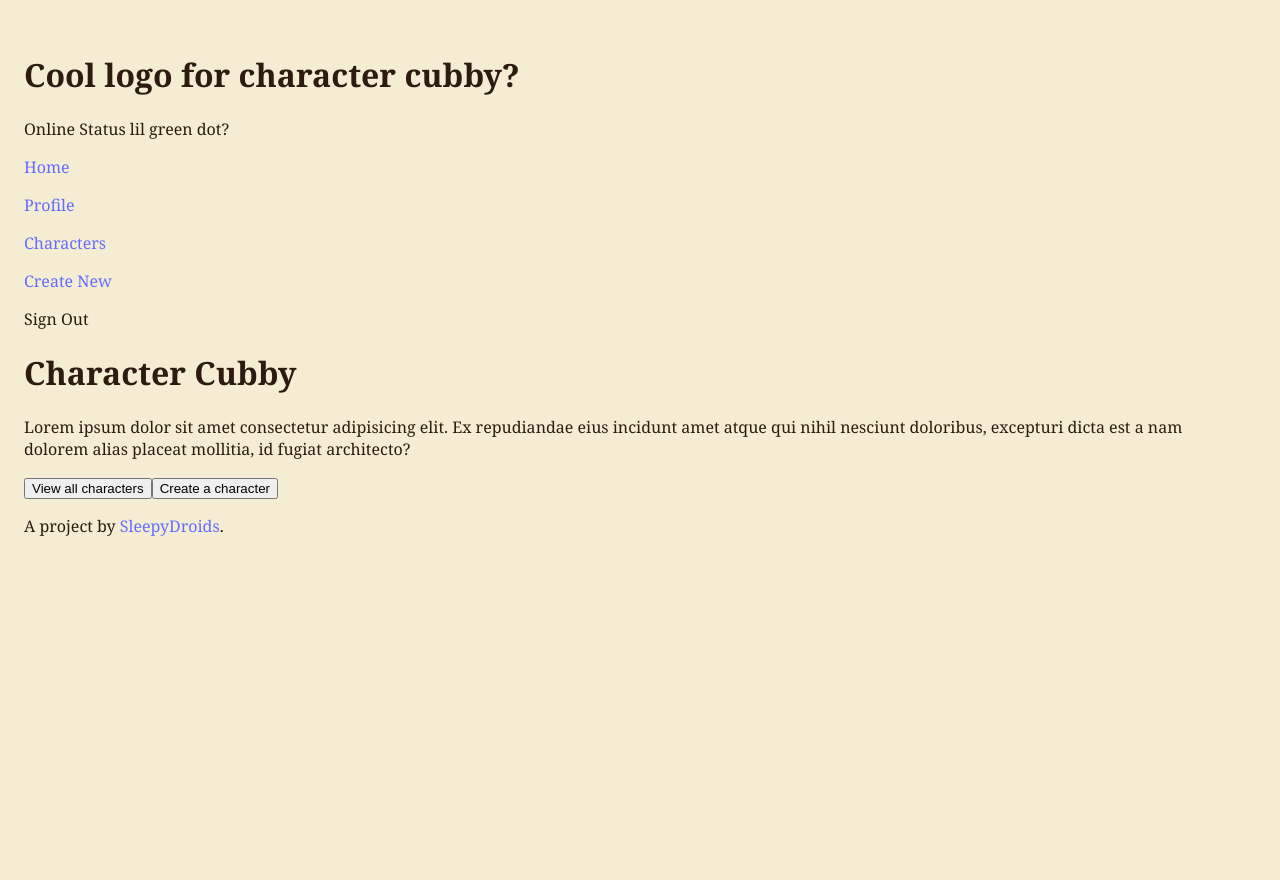
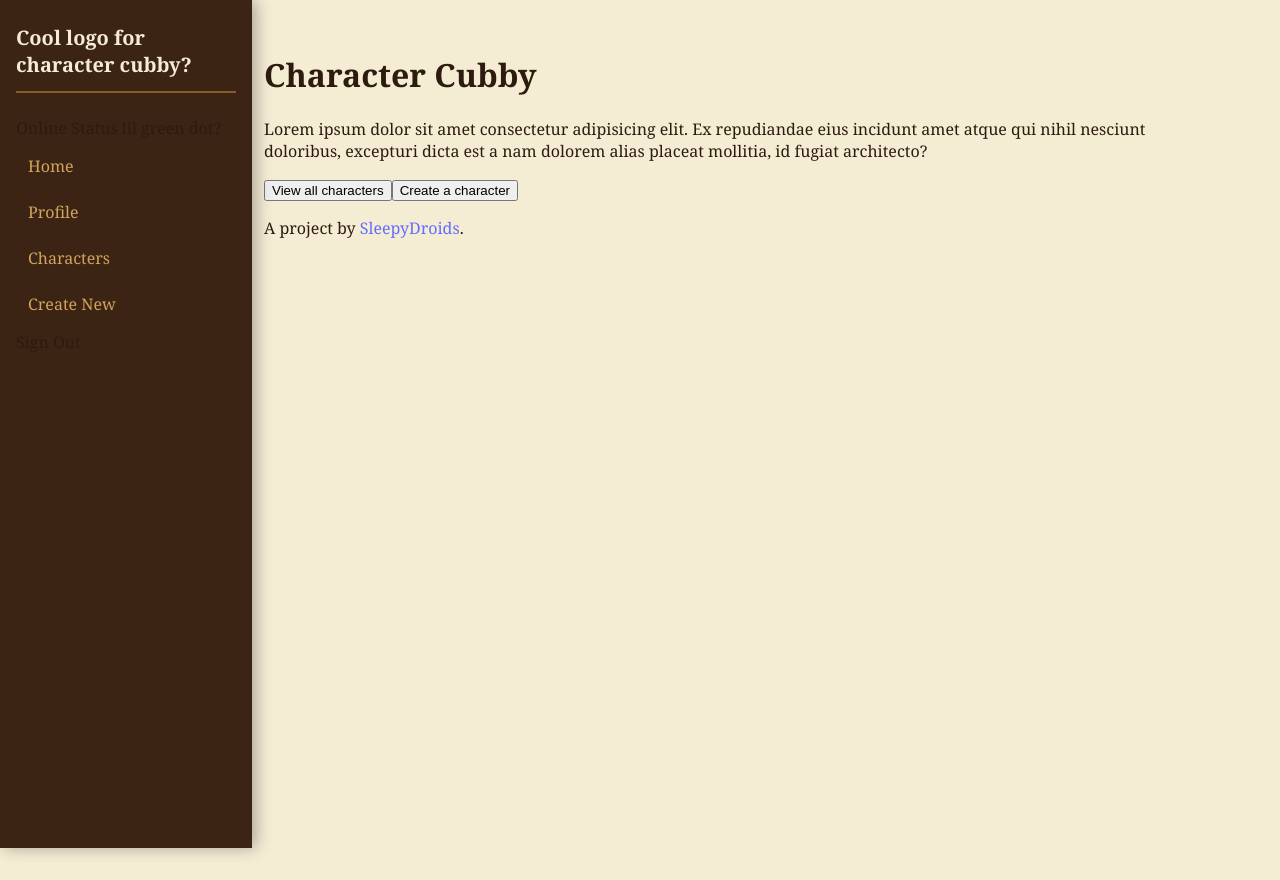
Before and after one commit to SleepyDroids/capstone_325, a React app in the folder frontend/: page / in a window 1280 px wide. Built offline with nearby package versions, Linux system fonts and the light colour scheme; no server answers; the HTML template or start-up script is replaced by a standard one.

Commit message:
adding some styling and decided to move navbar to the side of the page

```diff
--- a/frontend/src/components/CharacterCard.jsx
+++ b/frontend/src/components/CharacterCard.jsx
@@ -1,13 +1,12 @@
 import avatar6 from "../assets/avatars/6.png";
 import { Link } from "react-router";
 
-export default function CharacterCard({ data, addToFaves, fav }) {
+export default function CharacterCard({ data, addToFaves }) {
   // console.log(data.name, fav)
   return (
     <div className="character-card">
       <h2>{data.name}</h2>
       <img src={avatar6} alt={`Portrait image of ${data.name}`} />
-      <p>Is this a favorite? {data.isFavorite === true ? "Yes" : "No"}</p>
       <ul>
         <li>
           <span className="card-text">Class:</span> {data.charClass}
--- a/frontend/src/components/Header.jsx
+++ b/frontend/src/components/Header.jsx
@@ -3,7 +3,6 @@ import Navbar from "./Navbar";
 export default function Header() {
   return (
     <div id="header">
-      <h1>Cool logo for character cubby? </h1>
       <Navbar />
     </div>
   );
--- a/frontend/src/components/Navbar.jsx
+++ b/frontend/src/components/Navbar.jsx
@@ -1,10 +1,22 @@
-import { Link } from "react-router"
+import { Link } from "react-router";
 
 export default function Navbar() {
   return (
     <div className="nav-bar">
+      <h1>Cool logo for character cubby? </h1>
       <p>Online Status lil green dot?</p>
-      <p><Link to="/">Home</Link></p> <p><Link to="/profile">Profile</Link></p> <p><Link to="/characters">Characters</Link></p> <p><Link to="/characters/new">Create New</Link></p>
+      <p>
+        <Link to="/">Home</Link>
+      </p>{" "}
+      <p>
+        <Link to="/profile">Profile</Link>
+      </p>{" "}
+      <p>
+        <Link to="/characters">Characters</Link>
+      </p>{" "}
+      <p>
+        <Link to="/characters/new">Create New</Link>
+      </p>
       <p>Sign Out</p>
     </div>
   );
--- a/frontend/src/index.css
+++ b/frontend/src/index.css
@@ -12,12 +12,57 @@
 body {
   margin: 0;
   padding: 0;
+  padding-left: 240px;
   min-height: 100vh;
   display: flex;
   justify-content: center;
   background: #f5ecd4;
   color: #2d1b0f;
   font-family: "Georgia", "Times New Roman", serif;
+}
+
+/* **** NAVIGATION BAR **** */
+.nav-bar {
+  position: fixed;
+  top: 0;
+  left: 0;
+  height: 100vh;
+  width: 220px;
+  background: #3c2415;
+  padding: 1.5rem 1rem;
+  display: flex;
+  flex-direction: column;
+  gap: 0.5rem;
+  box-shadow: 4px 0 15px rgba(0, 0, 0, 0.3);
+  z-index: 20;
+}
+
+.nav-bar h1 {
+  font-size: 1.25rem;
+  color: #f5ecd4;
+  margin: 0 0 1rem 0;
+  /* adding space at the bottom of h1 to give some separation from the links */
+  padding-bottom: 0.8rem;
+  border-bottom: 2px solid #8c5a28;
+}
+
+.nav-bar p {
+  margin: 0;
+}
+
+.nav-bar a {
+  text-decoration: none;
+  color: #d2a45b;
+  padding: 0.5rem 0.75rem;
+  border-radius: 6px;
+  transition: background-color 0.2s ease, color 0.2s ease;
+  display: block;
+  /* fills the container to make the row of the link clickable, not just the text */
+}
+
+.nav-bar a:hover {
+  background: #5a3520;
+  color: #fff7dd;
 }
 
 .character-container {
@@ -95,3 +140,68 @@ a {
 a:hover {
   color: #535bf2;
 }
+
+/* **** PROFILE PAGE **** */
+
+.profile-container {
+  width: 100%;
+  max-width: 1000px;
+  /* limits the width for readability on larger screens */
+  padding: 2rem;
+  display: flex;
+  flex-direction: column;
+  gap: 1.5rem;
+}
+
+.profile-container h1 {
+  margin: 0;
+  font-size: 1.75rem;
+  color: #3c2415;
+  border-bottom: 2px solid #b08a57;
+  padding-bottom: 0.75rem;
+}
+
+.user-dash {
+  display: flex;
+  align-items: center;
+  gap: 1.5rem;
+  background: #fff8e7;
+  padding: 1.25rem;
+  border-radius: 12px;
+    border-bottom: 2px solid #b08a57;
+    box-shadow: 0 4px 12px rgba(0, 0, 0, 0.15);
+}
+
+.user-dash img {
+  width: 80px;
+  height: 80px;
+  border-radius: 50%;
+  border: 3px solid #8c5a28;
+  object-fit: cover;
+}
+
+.user-dash ul {
+  list-style: none;
+  margin: 0;
+  padding: 0;
+  display: flex;
+  gap: 1rem;
+}
+
+.profile-middle {
+  display: grid;
+  grid-template-columns: 2fr 1fr;
+  /* makes favorites take up 2 parts (66%) and stats (33%) */
+  gap: 1.5rem;
+}
+
+.user-favorites {
+  background: #fff8e7;
+  padding: 1.25rem;
+  border-radius: 12px;
+  border: 2px solid #b08a57;
+  box-shadow: 0 4px 12px rgba(0, 0, 0, 0.15);
+  display: grid;
+  grid-template-columns: repeat(auto-fill, mixmax(120px, 1fr));
+  gap: 1rem;
+}
--- a/frontend/src/pages/CharacterList.jsx
+++ b/frontend/src/pages/CharacterList.jsx
@@ -39,7 +39,6 @@ export default function CharacterList({ data, addToFaves, fav, setFav }) {
                   data={c}
                   addToFaves={addToFaves}
                   key={c._id}
-                  fav={fav}
                 />
               ))
           : data.map((c) => (
@@ -47,7 +46,6 @@ export default function CharacterList({ data, addToFaves, fav, setFav }) {
                 data={c}
                 addToFaves={addToFaves}
                 key={c._id}
-                fav={fav}
               />
             ))}
       </div>
--- a/frontend/src/pages/Profile.jsx
+++ b/frontend/src/pages/Profile.jsx
@@ -1,4 +1,4 @@
-import { useState } from "react"
+import { useState } from "react";
 
 // images
 import filler from "../assets/react.svg";
@@ -9,14 +9,15 @@ import UserStats from "../components/user/UserStats";
 import UserFavorites from "../components/user/UserFavorites";
 import UserCampaigns from "../components/user/UserCampaigns";
 
-export default function Profile({ data}) {
-
+export default function Profile({ data }) {
   return (
     <div className="profile-container">
       <h1>Welcome back adventurer Bob!</h1>
       <UserDash filler={filler} />
-      <UserFavorites data={data} filler={filler} />
-      <UserStats data={data} />
+      <div className="profile-middle">
+        <UserFavorites data={data} filler={filler} />
+        <UserStats data={data} />
+      </div>
       <UserCampaigns />
     </div>
   );
--- a/frontend/src/utils/utils.js
+++ b/frontend/src/utils/utils.js
@@ -91,3 +91,7 @@ export const randomUsers = [
     messages: 3,
   },
 ];
+
+const randomCampaigns = [
+
+]
```
